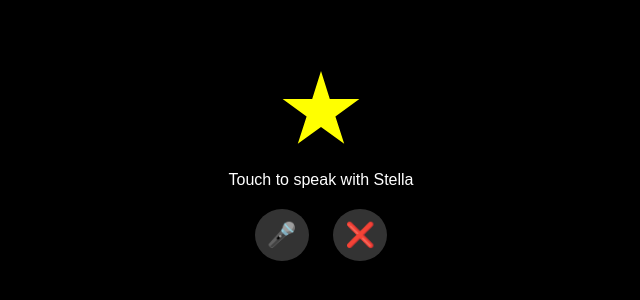
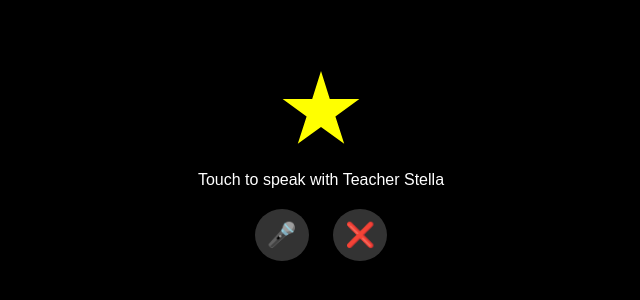
Before and after one commit to viniairam7/stella, a website: page index.html in a window 1280 px wide. Shown: the part 244-544 px from the top of the page, without its empty margins (319-959 px from the left). Drawn offline with Linux system fonts and the light colour scheme.

Commit message:
Update index.html

```diff
--- a/index.html
+++ b/index.html
@@ -9,7 +9,7 @@
 <body>
   <div class="container">
     <div class="star speaking" id="speak-indicator"></div>
-    <p id="text">Touch to speak with Stella</p>
+    <p id="text">Touch to speak with Teacher Stella</p>
     <div class="controls">
       <button id="mic-btn">🎤</button>
       <button id="stop-btn">❌</button>
```
